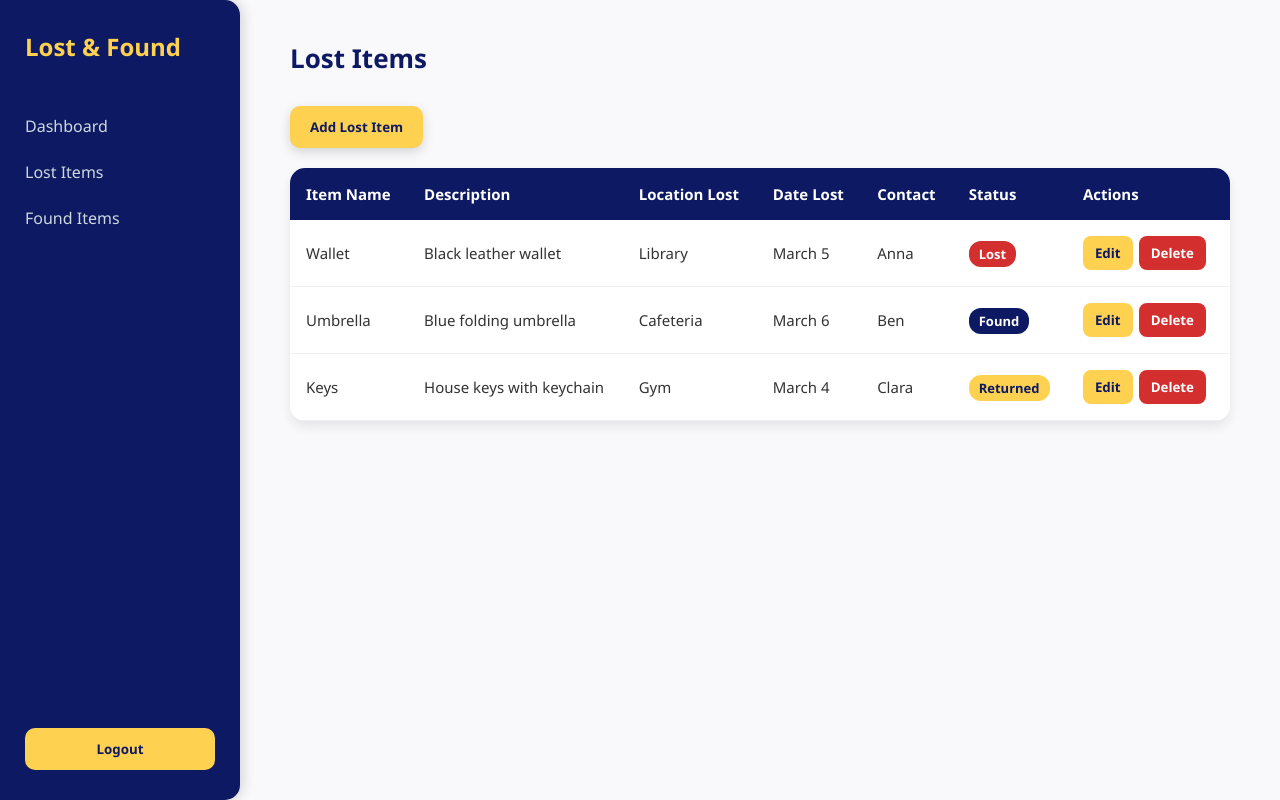
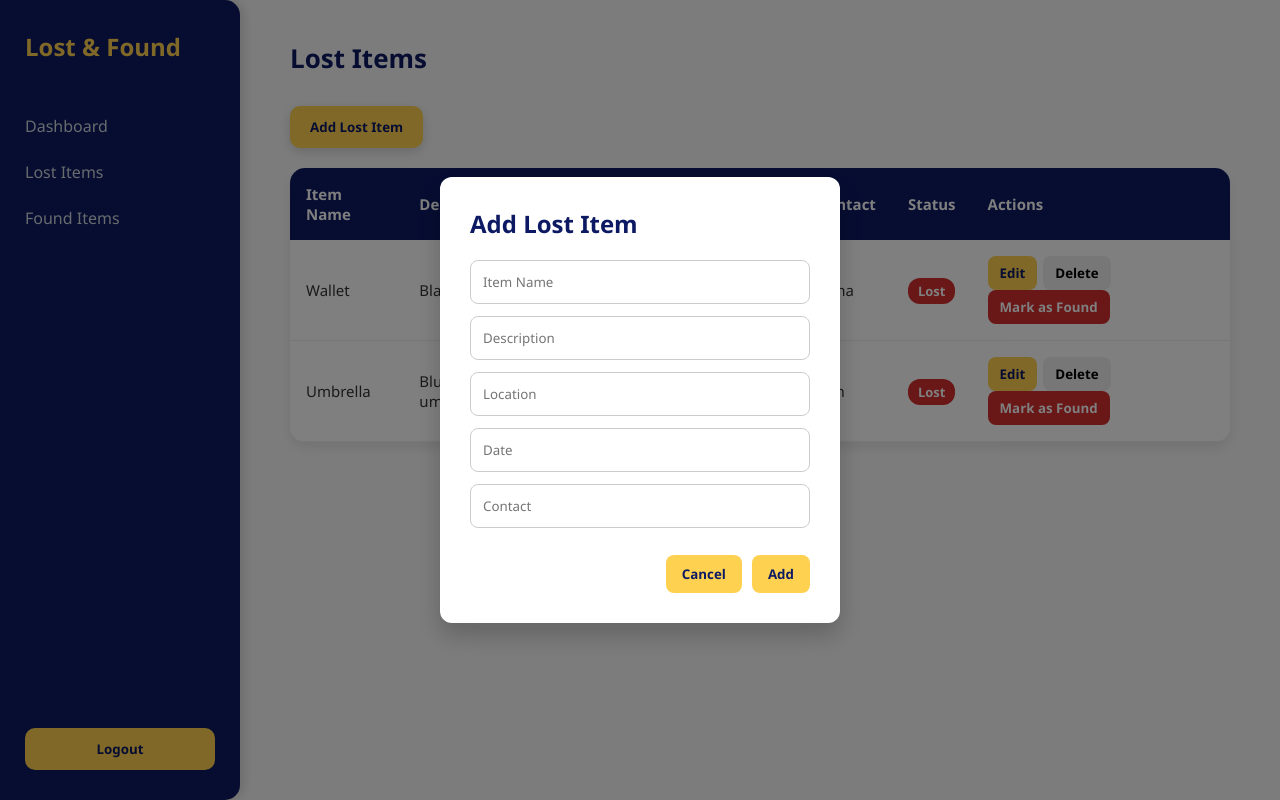
Before and after one commit to annana31/LOST-FOUND, a React (Vite) app: page /lost-items in a window 1280 px wide. Both pictures are taken after a click on the button "Add Lost Item". Built offline with nearby package versions, Linux system fonts and the light colour scheme.

Commit message:
adjust napod

```diff
--- a/src/App.jsx
+++ b/src/App.jsx
@@ -1,5 +1,6 @@
-import './style.css'
+import './style.css';
 import { BrowserRouter as Router, Routes, Route } from "react-router-dom";
+import { useState } from "react";
 
 import Login from "./pages/Login";
 import Dashboard from "./pages/Dashboard";
@@ -8,16 +9,55 @@ import FoundItems from "./pages/FoundItems";
 import Register from "./pages/Register";
 
 function App() {
+  // Shared Lost Items
+  const [lostItems, setLostItems] = useState([
+    { id: 1, name: "Wallet", description: "Black leather wallet", location: "Library", date: "March 5", contact: "Anna", status: "Lost" },
+    { id: 2, name: "Umbrella", description: "Blue folding umbrella", location: "Cafeteria", date: "March 6", contact: "Ben", status: "Lost" }
+  ]);
+
+  // Shared Found Items
+  const [foundItems, setFoundItems] = useState([
+    { id: 3, name: "Keys", description: "House keys", location: "Gym", date: "March 4", finder: "Clara", status: "Found" }
+  ]);
+
+  // Function to move Lost → Found
+  const markAsFound = (item) => {
+    // Remove from lost
+    setLostItems(lostItems.filter(i => i.id !== item.id));
+
+    // Add to found
+    const newFoundItem = { ...item, finder: item.contact, status: "Found" };
+    delete newFoundItem.contact; // remove contact field
+    setFoundItems([newFoundItem, ...foundItems]);
+  };
+
   return (
     <Router>
       <Routes>
-
         <Route path="/" element={<Login />} />
         <Route path="/register" element={<Register />} />
-        <Route path="/dashboard" element={<Dashboard />} />
-        <Route path="/lost-items" element={<LostItems />} />
-        <Route path="/found-items" element={<FoundItems />} />
-
+        <Route path="/dashboard" element={<Dashboard lostItems={lostItems} foundItems={foundItems} />} />
+        <Route
+          path="/lost-items"
+          element={
+            <LostItems
+              lostItems={lostItems}
+              setLostItems={setLostItems}
+              foundItems={foundItems}
+              setFoundItems={setFoundItems}
+              markAsFound={markAsFound}
+            />
+          }
+        />
+        <Route
+          path="/found-items"
+          element={
+            <FoundItems
+              foundItems={foundItems}
+              setFoundItems={setFoundItems}
+            />
+          }
+        />
       </Routes>
     </Router>
   );
--- a/src/pages/FoundItems.jsx
+++ b/src/pages/FoundItems.jsx
@@ -1,60 +1,34 @@
 import Navbar from "../components/Navbar";
 import { useState } from "react";
 
-function FoundItems() {
-  const [items, setItems] = useState([
-    {
-      id: 1,
-      name: "Phone",
-      description: "iPhone",
-      location: "Cafeteria",
-      date: "March 6",
-      finder: "John",
-      status: "Found"
-    }
-  ]);
-
-  // Modal states
+function FoundItems({ foundItems, setFoundItems }) {
   const [showEdit, setShowEdit] = useState(false);
   const [showDelete, setShowDelete] = useState(false);
   const [currentItem, setCurrentItem] = useState(null);
+  const [form, setForm] = useState({ name: "", description: "", location: "", date: "", finder: "", status: "Found" });
 
-  const [form, setForm] = useState({
-    name: "",
-    description: "",
-    location: "",
-    date: "",
-    finder: ""
-  });
-
-  // Open edit modal
   const openEdit = (item) => {
     setCurrentItem(item);
-    setForm({
-      name: item.name,
-      description: item.description,
-      location: item.location,
-      date: item.date,
-      finder: item.finder
-    });
+    setForm(item ? { ...item } : { name: "", description: "", location: "", date: "", finder: "", status: "Found" });
     setShowEdit(true);
   };
 
-  // Save edit
   const saveEdit = () => {
-    const updatedItems = items.map(i => i.id === currentItem.id ? { ...i, ...form } : i);
-    setItems(updatedItems);
+    if (currentItem?.id) {
+      setFoundItems(foundItems.map(i => i.id === currentItem.id ? { ...i, ...form } : i));
+    } else {
+      setFoundItems([{ ...form, id: Date.now(), status: "Found" }, ...foundItems]);
+    }
     setShowEdit(false);
   };
 
-  // Open delete modal
   const openDelete = (item) => {
     setCurrentItem(item);
     setShowDelete(true);
   };
 
   const confirmDelete = () => {
-    setItems(items.filter(i => i.id !== currentItem.id));
+    setFoundItems(foundItems.filter(i => i.id !== currentItem.id));
     setShowDelete(false);
   };
 
@@ -70,13 +44,9 @@ function FoundItems() {
   return (
     <div className="container">
       <Navbar />
-
       <div className="content">
         <h1>Found Items</h1>
-
-        <button className="add-btn" onClick={() => openEdit({id:null, name:"", description:"", location:"", date:"", finder:"", status:"Found"})}>
-          Add Found Item
-        </button>
+        <button className="add-btn" onClick={() => openEdit(null)}>Add Found Item</button>
 
         <table>
           <thead>
@@ -92,7 +62,7 @@ function FoundItems() {
           </thead>
 
           <tbody>
-            {items.map(item => (
+            {foundItems.map(item => (
               <tr key={item.id}>
                 <td>{item.name}</td>
                 <td>{item.description}</td>
@@ -118,7 +88,7 @@ function FoundItems() {
       {showEdit && (
         <div className="modal-overlay">
           <div className="modal">
-            <h2>{currentItem.id ? "Edit Item" : "Add Found Item"}</h2>
+            <h2>{currentItem?.id ? "Edit Found Item" : "Add Found Item"}</h2>
             <input placeholder="Item Name" value={form.name} onChange={e=>setForm({...form,name:e.target.value})}/>
             <input placeholder="Description" value={form.description} onChange={e=>setForm({...form,description:e.target.value})}/>
             <input placeholder="Location" value={form.location} onChange={e=>setForm({...form,location:e.target.value})}/>
@@ -126,11 +96,7 @@ function FoundItems() {
             <input placeholder="Finder" value={form.finder} onChange={e=>setForm({...form,finder:e.target.value})}/>
             <div style={{marginTop:"15px", display:"flex", gap:"10px", justifyContent:"flex-end"}}>
               <button onClick={()=>setShowEdit(false)}>Cancel</button>
-              <button onClick={()=>{
-                if(currentItem.id===null){
-                  setItems([{...form,id:Date.now(),status:"Found"},...items]);
-                } else saveEdit();
-              }}>{currentItem.id ? "Save" : "Add"}</button>
+              <button onClick={saveEdit}>{currentItem?.id ? "Save" : "Add"}</button>
             </div>
           </div>
         </div>
--- a/src/pages/LostItems.jsx
+++ b/src/pages/LostItems.jsx
@@ -1,38 +1,54 @@
 import Navbar from "../components/Navbar";
-import { useState } from "react";
+import React from "react";
 
-function LostItems() {
+function LostItems({ lostItems, setLostItems, foundItems, setFoundItems }) {
+  const [showEdit, setShowEdit] = React.useState(false);
+  const [showDelete, setShowDelete] = React.useState(false);
+  const [currentItem, setCurrentItem] = React.useState(null);
+  const [form, setForm] = React.useState({ name: "", description: "", location: "", date: "", contact: "", status: "Lost" });
 
-  // Example dummy data
-  const [lostItems, setLostItems] = useState([
-    {
-      id: 1,
-      name: "Wallet",
-      description: "Black leather wallet",
-      location: "Library",
-      date: "March 5",
-      contact: "Anna",
-      status: "Lost"
-    },
-    {
-      id: 2,
-      name: "Umbrella",
-      description: "Blue folding umbrella",
-      location: "Cafeteria",
-      date: "March 6",
-      contact: "Ben",
+  // Open Add/Edit modal
+  const openEdit = (item) => {
+    setCurrentItem(item);
+    setForm(item ? { ...item } : { name: "", description: "", location: "", date: "", contact: "", status: "Lost" });
+    setShowEdit(true);
+  };
+
+  // Save Add/Edit
+  const saveEdit = () => {
+    if (currentItem?.id) {
+      setLostItems(lostItems.map(i => i.id === currentItem.id ? { ...i, ...form } : i));
+    } else {
+      setLostItems([{ ...form, id: Date.now() }, ...lostItems]);
+    }
+    setShowEdit(false);
+  };
+
+  // Open Delete modal
+  const openDelete = (item) => {
+    setCurrentItem(item);
+    setShowDelete(true);
+  };
+
+  const confirmDelete = () => {
+    setLostItems(lostItems.filter(i => i.id !== currentItem.id));
+    setShowDelete(false);
+  };
+
+  // Move item Lost -> Found
+  const markAsFound = (item) => {
+    // Remove from lost
+    setLostItems(lostItems.filter(i => i.id !== item.id));
+
+    // Add to found items
+    const foundItem = {
+      ...item,
+      finder: item.contact,
       status: "Found"
-    },
-    {
-      id: 3,
-      name: "Keys",
-      description: "House keys with keychain",
-      location: "Gym",
-      date: "March 4",
-      contact: "Clara",
-      status: "Returned"
-    }
-  ]);
+    };
+    delete foundItem.contact;
+    setFoundItems([foundItem, ...foundItems]);
+  };
 
   const getStatusClass = (status) => {
     switch(status){
@@ -41,18 +57,16 @@ function LostItems() {
       case "Returned": return "status-returned";
       default: return "";
     }
-  }
+  };
 
   return (
     <div className="container">
-
       <Navbar />
 
       <div className="content">
-
         <h1>Lost Items</h1>
 
-        <button className="add-btn">Add Lost Item</button>
+        <button className="add-btn" onClick={() => openEdit(null)}>Add Lost Item</button>
 
         <table>
           <thead>
@@ -68,29 +82,56 @@ function LostItems() {
           </thead>
 
           <tbody>
-            {lostItems.map(item => (
+            {lostItems.filter(i => i.status === "Lost").map(item => (
               <tr key={item.id}>
                 <td>{item.name}</td>
                 <td>{item.description}</td>
                 <td>{item.location}</td>
                 <td>{item.date}</td>
                 <td>{item.contact}</td>
+                <td><span className={`status-badge ${getStatusClass(item.status)}`}>{item.status}</span></td>
                 <td>
-                  <span className={`status-badge ${getStatusClass(item.status)}`}>
-                    {item.status}
-                  </span>
-                </td>
-                <td>
-                  <button>Edit</button>
-                  <button>Delete</button>
+                  <button onClick={() => openEdit(item)}>Edit</button>
+                  <button onClick={() => openDelete(item)}>Delete</button>
+                  <button onClick={() => markAsFound(item)}>Mark as Found</button>
                 </td>
               </tr>
             ))}
           </tbody>
+        </table>
+      </div>
 
-        </table>
+      {/* EDIT / ADD MODAL */}
+      {showEdit && (
+        <div className="modal-overlay">
+          <div className="modal">
+            <h2>{currentItem?.id ? "Edit Lost Item" : "Add Lost Item"}</h2>
+            <input placeholder="Item Name" value={form.name} onChange={e=>setForm({...form,name:e.target.value})}/>
+            <input placeholder="Description" value={form.description} onChange={e=>setForm({...form,description:e.target.value})}/>
+            <input placeholder="Location" value={form.location} onChange={e=>setForm({...form,location:e.target.value})}/>
+            <input placeholder="Date" value={form.date} onChange={e=>setForm({...form,date:e.target.value})}/>
+            <input placeholder="Contact" value={form.contact} onChange={e=>setForm({...form,contact:e.target.value})}/>
+            <div style={{marginTop:"15px", display:"flex", gap:"10px", justifyContent:"flex-end"}}>
+              <button onClick={()=>setShowEdit(false)}>Cancel</button>
+              <button onClick={saveEdit}>{currentItem?.id ? "Save" : "Add"}</button>
+            </div>
+          </div>
+        </div>
+      )}
 
-      </div>
+      {/* DELETE MODAL */}
+      {showDelete && (
+        <div className="modal-overlay">
+          <div className="modal">
+            <h2>Confirm Delete</h2>
+            <p>Are you sure you want to delete <strong>{currentItem.name}</strong>?</p>
+            <div style={{marginTop:"15px", display:"flex", gap:"10px", justifyContent:"flex-end"}}>
+              <button onClick={()=>setShowDelete(false)}>Cancel</button>
+              <button onClick={confirmDelete}>Delete</button>
+            </div>
+          </div>
+        </div>
+      )}
 
     </div>
   );
```
